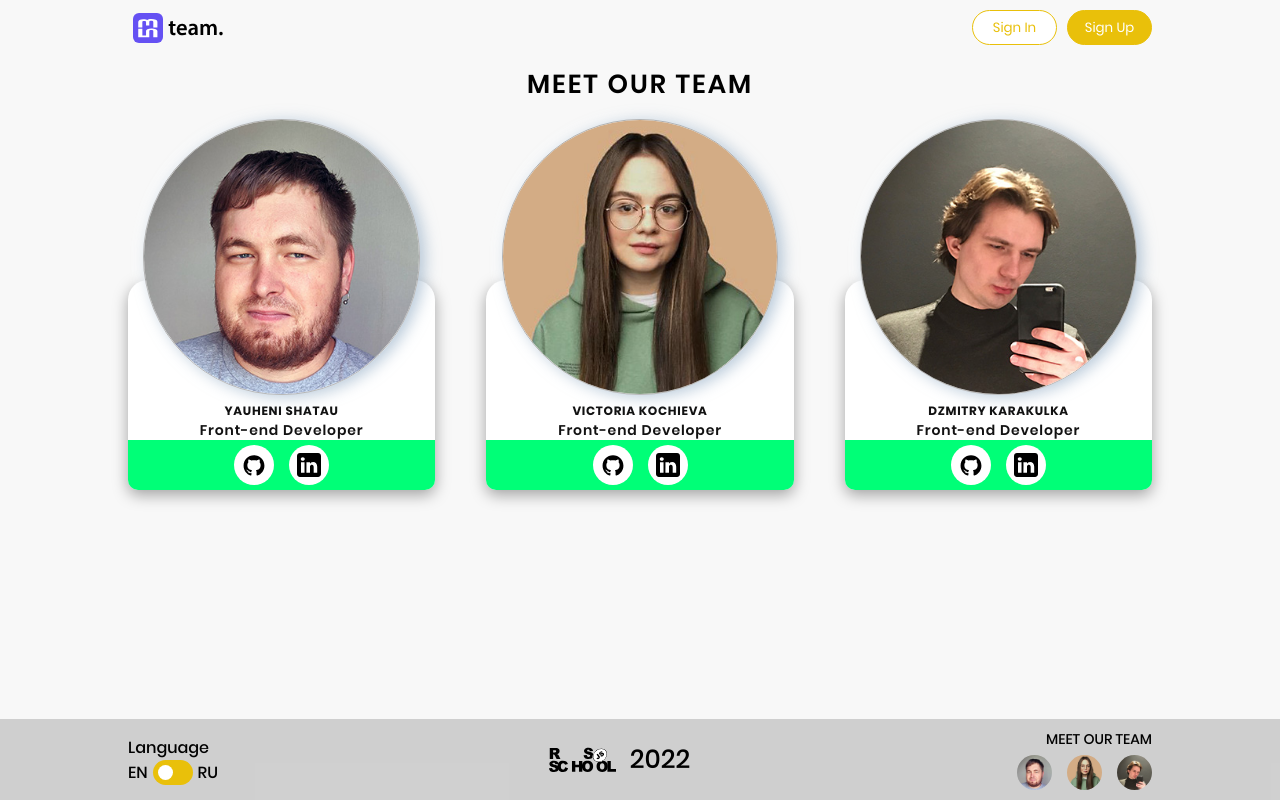
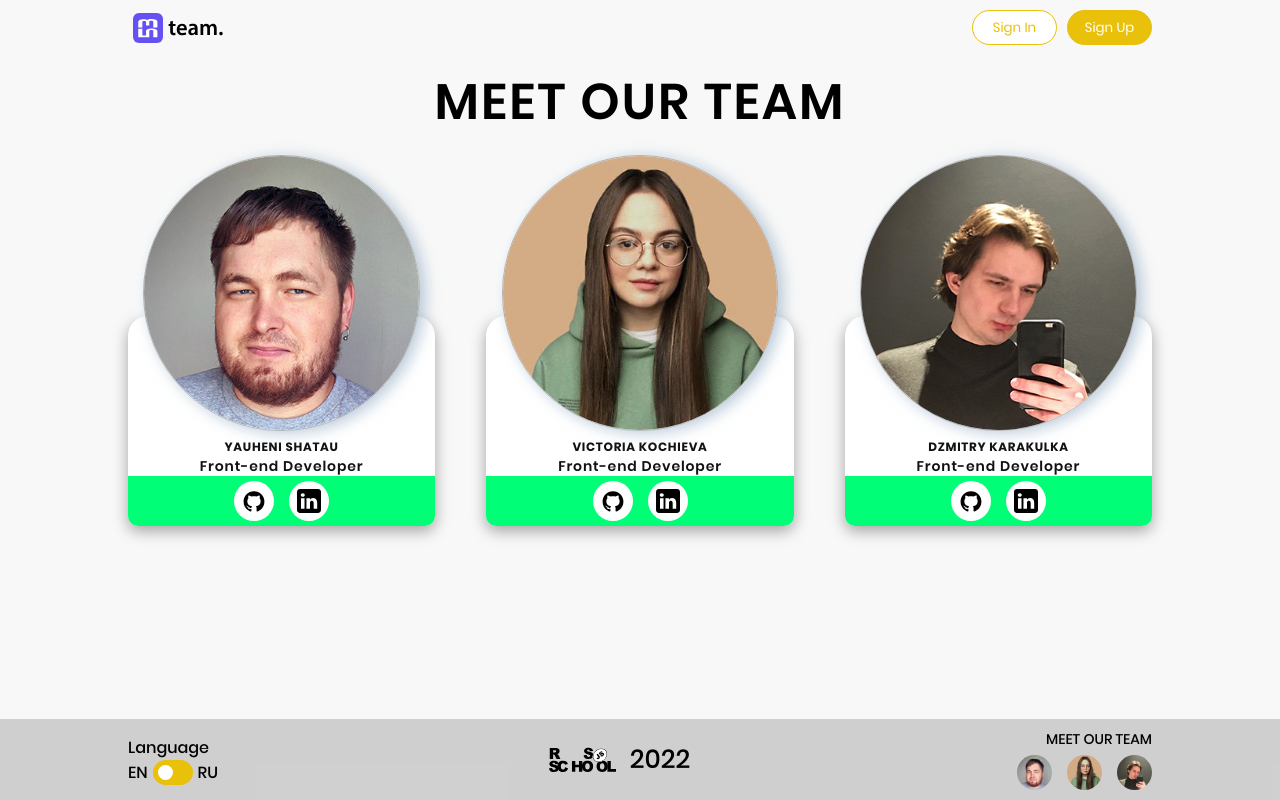
Before and after one commit to jack13only/project-management-app, a React (Create React App) app: page / in a window 1280 px wide. Built offline with nearby package versions, Linux system fonts and the light colour scheme; no server answers.

Commit message:
refactor: welcome page (Fri, May 27, 2022 11:08:52 PM)

```diff
--- a/src/index.scss
+++ b/src/index.scss
@@ -53,6 +53,7 @@ body {
 .wrapper {
   display: flex;
   width: 80%;
+  max-width: $base * 288;
   margin: 0 auto;
 
   @media (max-width: $breakpoint-lg-min) {
--- a/src/pages/welcomePage/WelcomePage.scss
+++ b/src/pages/welcomePage/WelcomePage.scss
@@ -17,15 +17,26 @@
 
   .h2 {
     margin-top: $base * 2;
+    font-size: $fs-xxxxl;
+
+    @media (max-width: $breakpoint-lg-min) {
+      font-size: $fs-xxxl;
+    }
+
+    @media (max-width: $breakpoint-md-min) {
+      font-size: $fs-xxl;
+    }
   }
 }
 
 .welcome__container {
   @include flexSpaceBetween;
   flex-wrap: wrap;
-  gap: $base * 3;
+  gap: $base * 4;
+  width: 100%;
+  margin-bottom: $base * 4;
 
-  @media (max-width: $breakpoint-sm-min) {
+  @media (max-width: $breakpoint-lg-min) {
     justify-content: center;
   }
 }
--- a/src/pages/welcomePage/WelcomePage.tsx
+++ b/src/pages/welcomePage/WelcomePage.tsx
@@ -11,7 +11,7 @@ const WelcomePage: FC = () => {
   const { lang } = useAppSelector((state) => state.langStorage);
 
   return (
-    <div data-testid="welcomepage" className="welcome__page">
+    <div data-testid="welcomepage" className="wrapper welcome__page">
       <h2 className="h2">{localizationObj[lang].meetOurTeam}</h2>
       <div className="welcome__container">
         <WelcomeCard
--- a/src/pages/welcomePage/components/welcomeCard/WelcomeCard.scss
+++ b/src/pages/welcomePage/components/welcomeCard/WelcomeCard.scss
@@ -5,11 +5,11 @@
   width: 30%;
   text-align: center;
 
-  @media (max-width: $breakpoint-sm-min) {
+  @media (max-width: $breakpoint-lg-min) {
     width: 45%;
   }
 
-  @media (max-width: $breakpoint-xxs-min) {
+  @media (max-width: $breakpoint-sm-min) {
     width: 80%;
   }
 }
```
